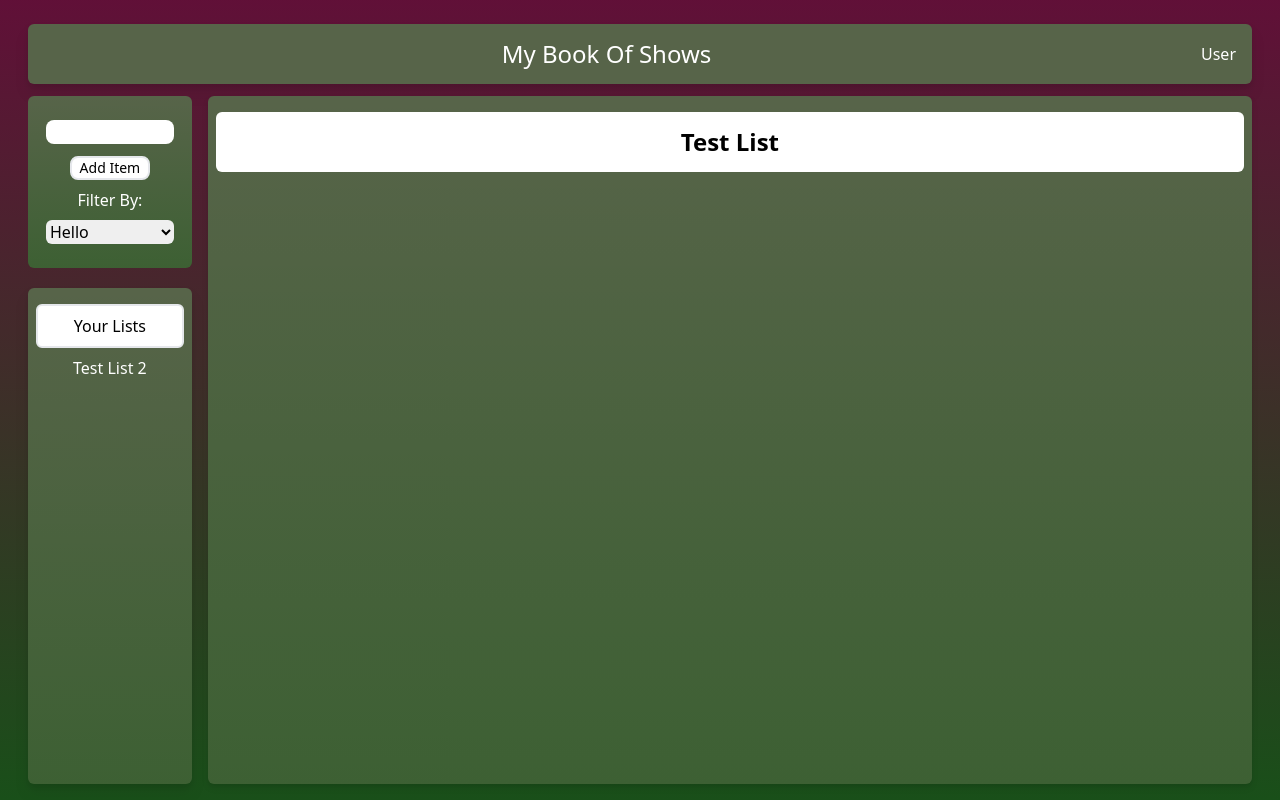
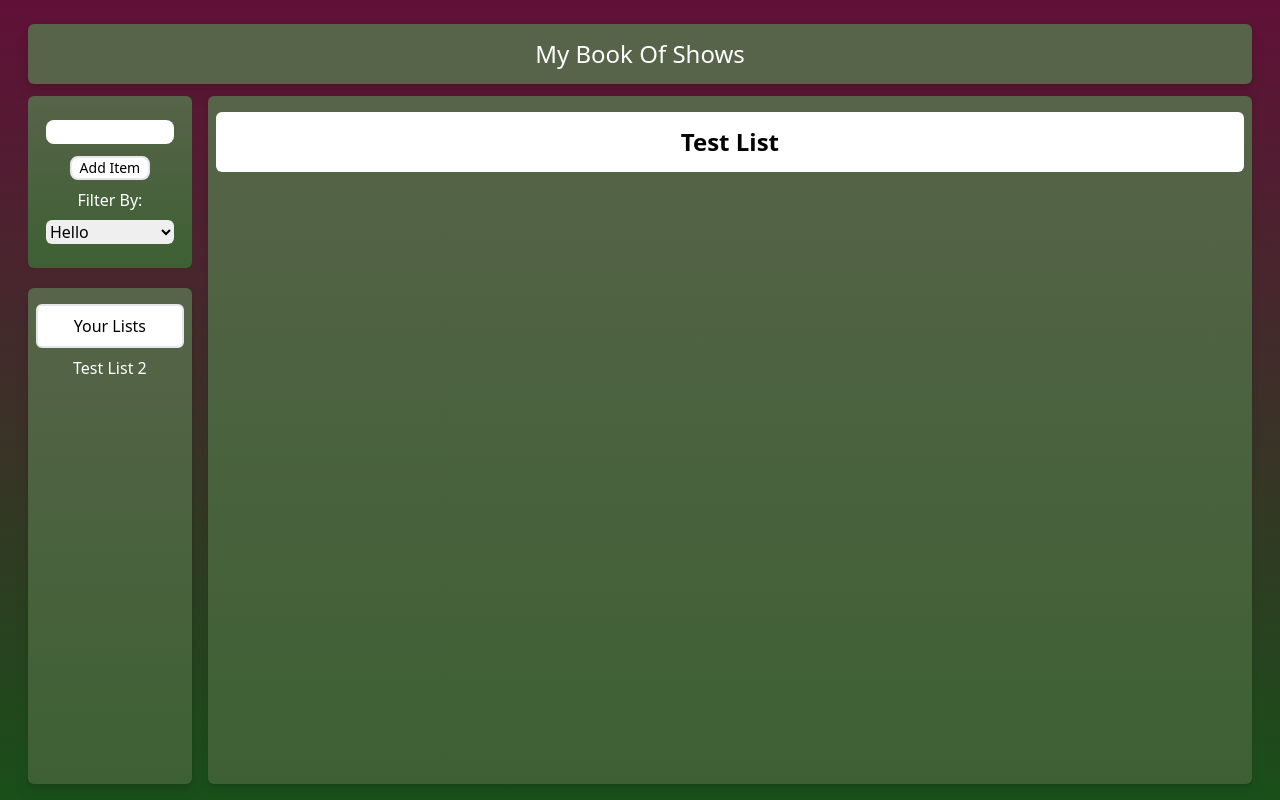
Before and after one commit to CMCedricM/my-book-of-shows-2, a Next.js app: page /dashboard in a window 1280 px wide. Built offline with nearby package versions, Linux system fonts and the light colour scheme.

Commit message:
added context

```diff
--- a/src/app/components/header.tsx
+++ b/src/app/components/header.tsx
@@ -1,10 +1,18 @@
+"use client";
+import { useRouter } from "next/navigation";
+import { useState } from "react";
 const MyHeader = () => {
+  const { push } = useRouter();
+  const [userLoggedIn, setUserLoggedIn] = useState<boolean>(false);
   return (
     <div className="mt-2 flex w-full flex-row items-center justify-center gap-4 rounded-md bg-blur-green py-4 drop-shadow-lg backdrop-blur-sm">
-      <h1 className="grow text-center text-lg font-medium md:text-[24px]">
+      <h1
+        className="grow text-center text-lg font-medium md:text-[24px] cursor-pointer"
+        onClick={() => push("/")}
+      >
         My Book Of Shows
       </h1>
-      <div className="pr-4 text-right">User</div>
+      {userLoggedIn && <div className="pr-4 text-right">User</div>}
     </div>
   );
 };
--- /dev/null
+++ b/src/app/contexts/auth.tsx
@@ -0,0 +1,26 @@
+"use client";
+import { ReactNode, createContext, useEffect, useState } from "react";
+import LoginModal from "../components/modals/login";
+import { useRouter } from "next/router";
+type AuthContextProps = {
+  isAuthenticated: boolean;
+};
+
+export const AuthContext = createContext<AuthContextProps | undefined>(
+  undefined
+);
+
+type AuthControllerProps = {
+  children: ReactNode;
+};
+export const AuthController = ({ children }: AuthControllerProps) => {
+  const [isAuthenticated, setIsAuthenticated] = useState<boolean>(false);
+
+  return (
+    <AuthContext.Provider value={{ isAuthenticated }}>
+      {children}
+    </AuthContext.Provider>
+  );
+};
+
+export default AuthContext;
--- a/src/app/layout.tsx
+++ b/src/app/layout.tsx
@@ -1,6 +1,7 @@
 import "./globals.css";
 import { Inter } from "next/font/google";
 import MyHeader from "./components/header";
+import { AuthController } from "./contexts/auth";
 
 const inter = Inter({ subsets: ["latin"] });
 
@@ -16,10 +17,12 @@ export default function RootLayout({
 }) {
   return (
     <html lang="en">
-      <body className="flex h-screen w-full p-4 flex-col gap-3 bg-gradient-to-b from-deep-purple/95 to-deeper-green/90 px-7 text-white">
-        <MyHeader></MyHeader>
-        {children}
-      </body>
+      <AuthController>
+        <body className="flex h-screen w-full p-4 flex-col gap-3 bg-gradient-to-b from-deep-purple/95 to-deeper-green/90 px-7 text-white">
+          <MyHeader></MyHeader>
+          {children}
+        </body>
+      </AuthController>
     </html>
   );
 }
--- a/src/app/page.tsx
+++ b/src/app/page.tsx
@@ -1,10 +1,9 @@
 "use client";
-import Image from "next/image";
 import LoginModal from "./components/modals/login";
 import { useState } from "react";
 
 export default function Home() {
-  const [openLogin, setOpenLogin] = useState<boolean>(true);
+  const [openLogin, setOpenLogin] = useState<boolean>(false);
   return (
     <main className="flex min-h-screen flex-col items-center justify-between p-24">
       <LoginModal
```
